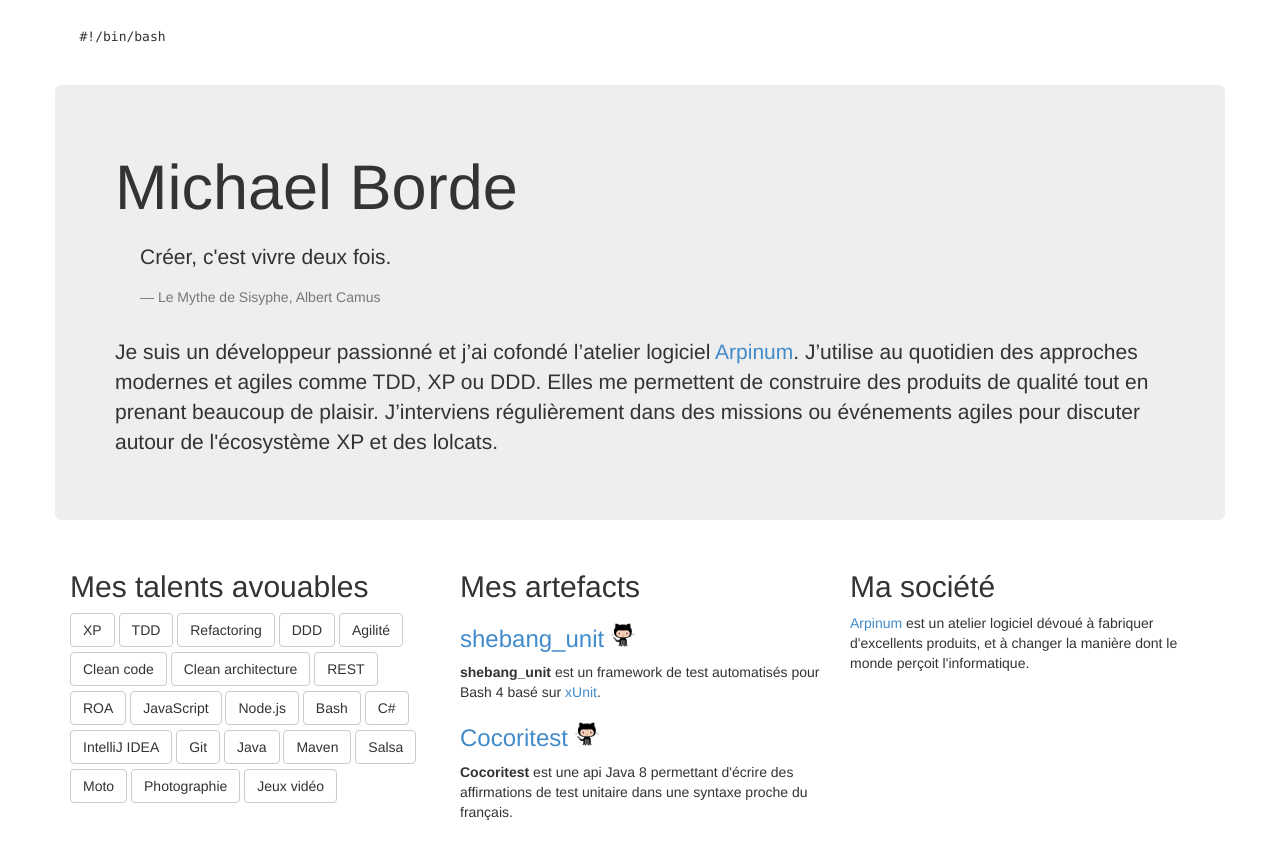
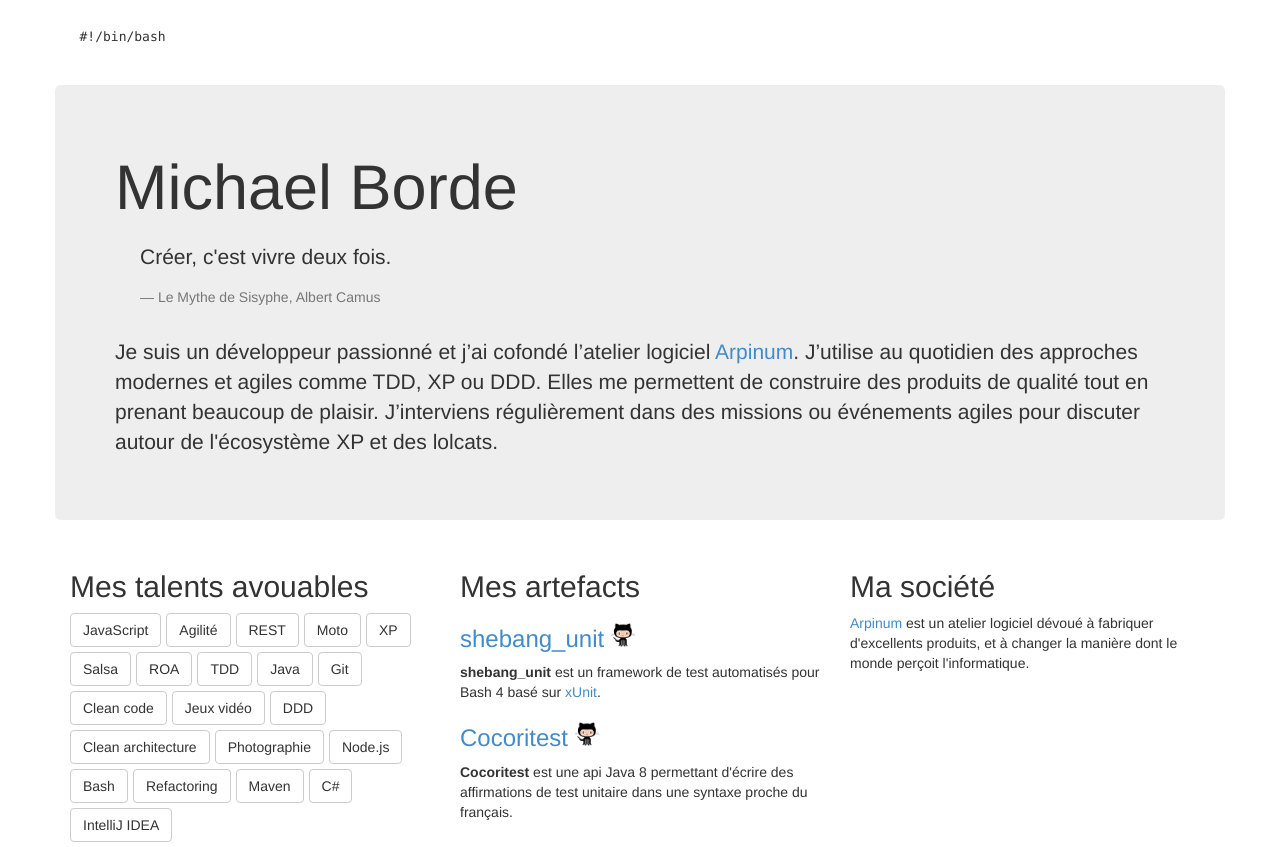
Before and after one commit to MichaelBorde/michaelborde.github.io, a plain HTML site: page index.html in a window 1280 px wide. Drawn offline with Linux system fonts and the light colour scheme.

Commit message:
Les tags sont désormais mélangés

```diff
--- a/css/index.css
+++ b/css/index.css
@@ -4,6 +4,7 @@
 }
 
 div.tags .btn {
+  margin-right: 5px;
   margin-bottom: 5px;
 }
 
--- a/js/index.js
+++ b/js/index.js
@@ -1,2 +1,32 @@
 $(document).ready(function () {
+  $('div.tags').melange('button');
 });
+
+(function ($) {
+  $.fn.melange = function (elementAMelanger) {
+    return this.each(function () {
+      var that = $(this);
+      var elementsAMelanger = that.children(elementAMelanger);
+
+      melangeLesElements();
+      supprimeLesElements();
+      ajouteLesElementsDansLeNouvelOrdre();
+
+      function melangeLesElements() {
+        elementsAMelanger.sort(function () {
+          return (Math.round(Math.random()) - 0.5);
+        });
+      }
+
+      function supprimeLesElements() {
+        that.remove(elementAMelanger);
+      }
+
+      function ajouteLesElementsDansLeNouvelOrdre() {
+        for (var i = 0; i < elementsAMelanger.length; i++) {
+          that.append(elementsAMelanger[i]);
+        }
+      }
+    });
+  }
+})(jQuery);
```
